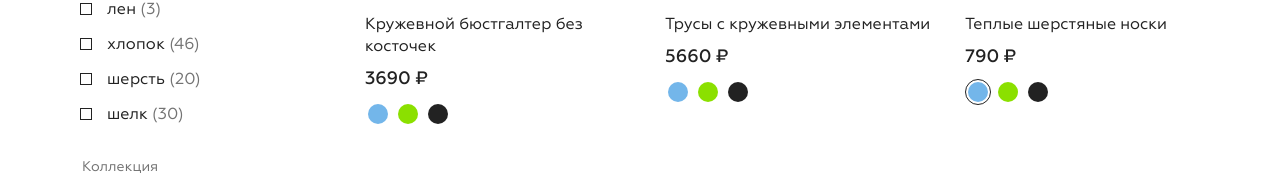
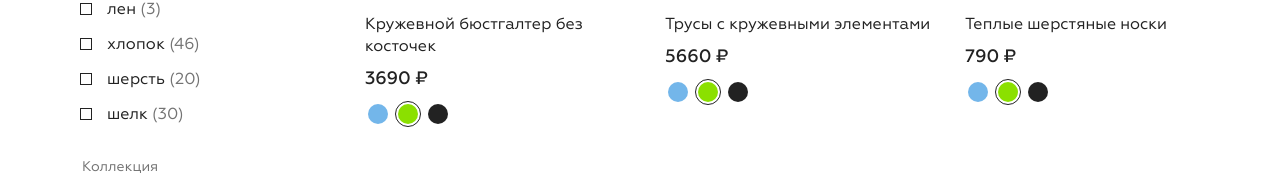
Before and after one commit to WebDevJS2022/WebDevJS2022.github.io-moire, a Vue app: page / in a window 1280 px wide. Shown: the part 581-756 px from the top of the page. Built offline with nearby package versions, Linux system fonts and the light colour scheme.

Commit message:
4.4 Атрибут key для списка - выбор цвета товара (надо доработать)

```diff
--- a/src/components/ProductItem.vue
+++ b/src/components/ProductItem.vue
@@ -16,28 +16,28 @@
 
         <ul class="colors colors--black">
             <li class="colors__item">
-                <label class="colors__label" for="input1">
-                    <input aria-labelledby="#input1" id="input1"
-                    class="colors__radio sr-only" type="radio" name="color-1"
-                        value="#73B6EA" checked="">
+                <label class="colors__label" :for="product.id">
+                    <input :id="product.id"
+                    class="colors__radio sr-only" type="radio"
+                        value="#73B6EA" v-model="color">
                     <span class="colors__value" style="background-color: #73B6EA;">
                     </span>
                 </label>
             </li>
             <li class="colors__item">
-                <label class="colors__label" for="input2">
-                    <input aria-labelledby="#input2" id="input2"
-                    class="colors__radio sr-only" type="radio" name="color-1"
-                        value="#8BE000">
+                <label class="colors__label" :for="product.id">
+                    <input :id="product.id"
+                    class="colors__radio sr-only" type="radio"
+                        value="#8BE000" v-model="color">
                     <span class="colors__value" style="background-color: #8BE000;">
                     </span>
                 </label>
             </li>
             <li class="colors__item">
-                <label class="colors__label" for="input3">
-                    <input aria-labelledby="#input3" id="input3"
-                    class="colors__radio sr-only" type="radio" name="color-1"
-                        value="#222">
+                <label class="colors__label" :for="product.id">
+                    <input :id="product.id"
+                    class="colors__radio sr-only" type="radio"
+                        value="#222" v-model="color">
                     <span class="colors__value" style="background-color: #222;">
                     </span>
                 </label>
@@ -49,6 +49,11 @@
 <script>
 export default {
   name: 'ProductItem',
+  data() {
+    return {
+      color: '#8BE000',
+    };
+  },
   props: ['product'],
 };
 </script>
--- a/src/components/ProductList.vue
+++ b/src/components/ProductList.vue
@@ -1,6 +1,6 @@
 <template>
     <ul class="catalog__list">
-        <ProductItem v-for="(product, index) in products" :key="index" :product="product"/>
+        <ProductItem v-for="product in products" :key="product.id" :product="product"/>
     </ul>
 </template>
 
--- a/src/data/products.js
+++ b/src/data/products.js
@@ -1,60 +1,72 @@
 export default [
   {
+    id: 1,
     title: 'Кружевной бюстгалтер без косточек',
     price: 3690,
     image: '/img/product-1.jpg',
   },
   {
+    id: 2,
     title: 'Трусы с кружевными элементами',
     price: 5660,
     image: '/img/product-2.jpg',
   },
   {
+    id: 3,
     title: 'Теплые шерстяные носки',
     price: 790,
     image: '/img/product-3.jpg',
   },
   {
+    id: 4,
     title: 'Теплые шерстяные носки',
     price: 690,
     image: '/img/product-4.jpg',
   },
   {
+    id: 5,
     title: 'Носки с принтом мороженое',
     price: 960,
     image: '/img/product-5.jpg',
   },
   {
+    id: 6,
     title: 'Базовая футболка',
     price: 960,
     image: '/img/product-6.jpg',
   },
   {
+    id: 7,
     title: 'Базовая хлопковая футболка',
     price: 900,
     image: '/img/product-7.jpg',
   },
   {
+    id: 8,
     title: 'Базовая футболка для сна',
     price: 600,
     image: '/img/product-8.jpg',
   },
   {
+    id: 9,
     title: 'Кружевной бюстгалтер на бретелях',
     price: 4990,
     image: '/img/product-9.jpg',
   },
   {
+    id: 10,
     title: 'Мужские домашние шорты для сна',
     price: 1090,
     image: '/img/product-10.jpg',
   },
   {
+    id: 11,
     title: 'Базовая хлопковая майка',
     price: 560,
     image: '/img/product-11.jpg',
   },
   {
+    id: 12,
     title: 'Детский комбинезон (1-4 мес)',
     price: 990,
     image: '/img/product-12.jpg',
```
